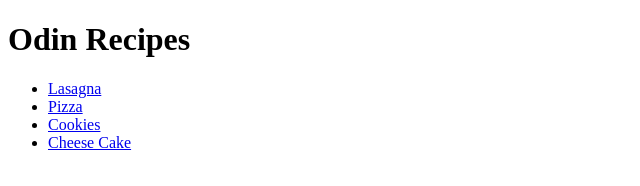
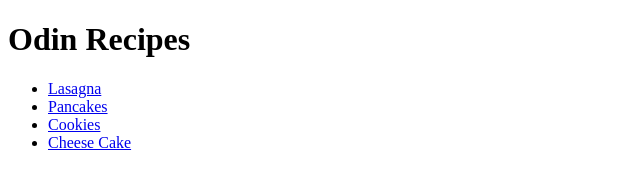
Before and after one commit to CowboyZulu/odin-recipes, a plain HTML site: page index.html in a window 1280 px wide. Shown: the full height of the page, 0-640 px from the left. Drawn offline with Linux system fonts and the light colour scheme.

Commit message:
pancakes update

```diff
--- a/index.html
+++ b/index.html
@@ -10,7 +10,7 @@
     <h1>Odin Recipes</h1>
     <ul>
         <li><a href="Recipes/lasagna.html">Lasagna</a></li>
-        <li><a href="Recipes/pancakes.html">Pizza</a></li>
+        <li><a href="Recipes/pancakes.html">Pancakes</a></li>
         <li><a href="Recipes/cookies.html">Cookies</a></li>
         <li><a href="Recipes/cheese-cake.html">Cheese Cake</a></li>
     </ul>
```
